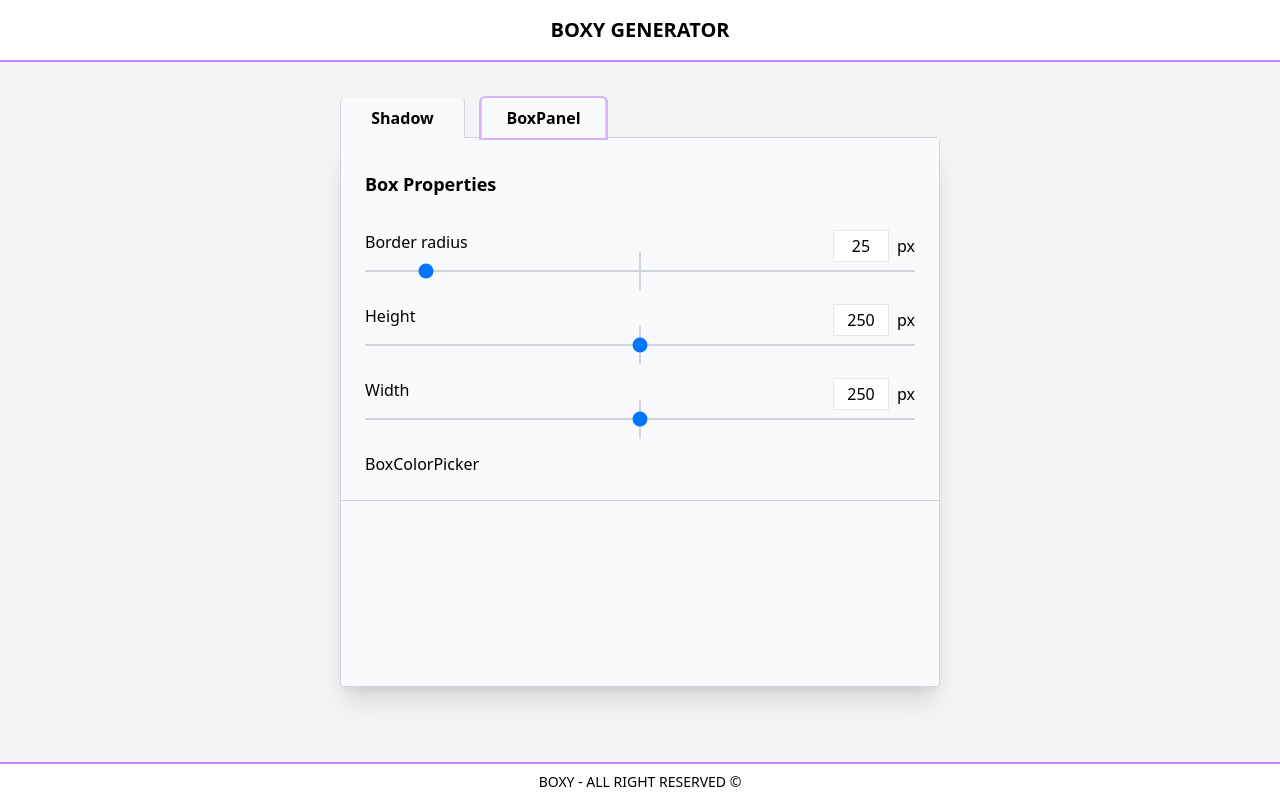
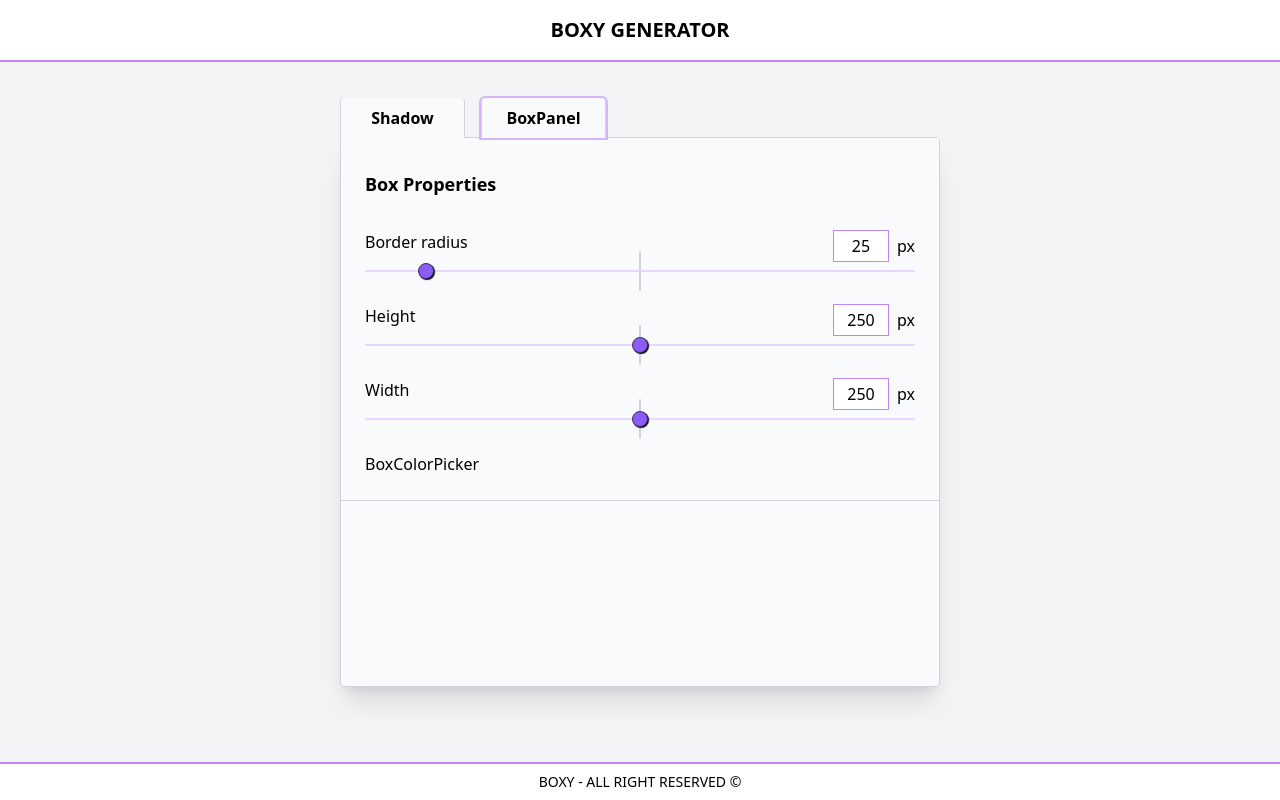
Before and after one commit to SandrineCipolla/BoxyGenerator, a React (Vite) app: page / in a window 1280 px wide. Both pictures are taken after a click on the button "BoxPanel". Built offline with nearby package versions, Linux system fonts and the light colour scheme.

Commit message:
style handle sliders

```diff
--- a/src/App.jsx
+++ b/src/App.jsx
@@ -1,6 +1,7 @@
 import Header from "./components/Header";
 import Footer from "./components/Footer";
 import Creation from "./Layouts/Creation";
+
 
 function App() {
   return (
--- a/src/Layouts/BoxPanel/BoxRange.jsx
+++ b/src/Layouts/BoxPanel/BoxRange.jsx
@@ -17,24 +17,38 @@ export default function BoxRange({ inputData }) {
     <div className="my-8 ">
       <div className="flex justify-between">
         <p>{inputData.name}</p>
-        <div className="flex items-baseline mb-2">
+        <div
+        className="flex items-baseline mb-2"
+        >
           <input
             value={inputData.value}
             onChange={handleInput}
-            className="w-14 h-8 mr-2 border border-gray-200 text-center"
+            className="w-14 h-8 mr-2 border border-purple-400 text-center"
             type="number"
           />
           <p>px</p>
         </div>
       </div>
-      <div className="relative z-0 w-full flex items-center">
+      <div
+      className="relative z-0 w-full flex items-center"
+      >
         <input
           min={inputData.minMax[0]}
           max={inputData.minMax[1]}
           value={inputData.value}
           onChange={handleInput}
-          className="w-full h-[2px] bg-gray-300 rounded-lg
-                appearance-none cursor-pointer"
+          className="w-full h-[2px] bg-purple-200 rounded-lg
+            appearance-none cursor-pointer"
+        // className="
+        // appearance-none
+        // w-full
+        // h-[2px]
+        // m-20
+        // bg-sky-800
+        // border-4
+        // border-slate-600
+        // rounded-sm
+        // focus:outline-none"
           type="range"
         />
         <div
--- a/src/index.css
+++ b/src/index.css
@@ -2,7 +2,36 @@
 @tailwind components;
 @tailwind utilities;
 
+input[type="range"]::-webkit-slider-thumb {
+  width: 16px;
+  height: 16px;
+  background-color: #8B5CF6;
+  border:1px solid #403065;
+  border-radius : 50%;
+  box-shadow:1px 1px 1px black;
+  margin-top: -1px;
+  -webkit-appearance: none;
+}
 
+input[type="range"]::-moz-range-thumb{
+  width: 16px;
+  height: 16px;
+  background-color: #8B5CF6;
+  border:1px solid #403065;
+  border-radius : 50%;
+  box-shadow:1px 1px 1px black;
+  margin-top: -1px;
+}
+
+input[type="range"]::-ms-thumb{
+  width: 16px;
+  height: 16px;
+  background-color: #8B5CF6;
+  border:1px solid #403065;
+  border-radius : 50%;
+  box-shadow:1px 1px 1px black;
+  margin-top: -1px;
+}
 
 /* Chrome, Safari, Edge, Opera */
 input::-webkit-outer-spin-button,
@@ -27,4 +56,5 @@ input[type=number] {
 ::-webkit-scrollbar-thumb {
   border-radius: 99px;
   box-shadow: inset 0 0 6px rgba(0, 0, 0, 1);
+  background-color: #8B5CF6;
 }
--- a/tailwind.config.js
+++ b/tailwind.config.js
@@ -4,7 +4,9 @@ export default {
     "./src/**/*.{js,ts,jsx,tsx}",
   ],
   theme: {
-    extend: {},
+    extend: {
+
+    },
   },
   plugins: [],
 }
```
